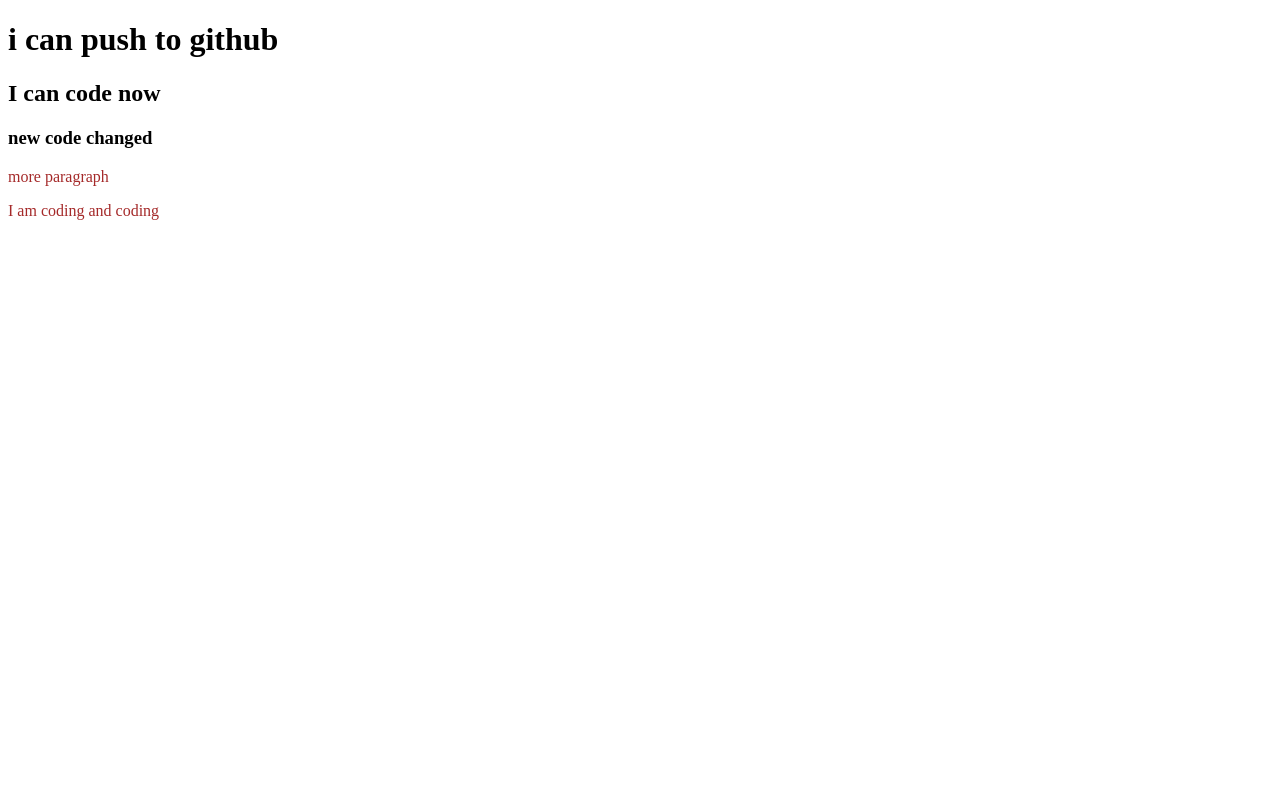
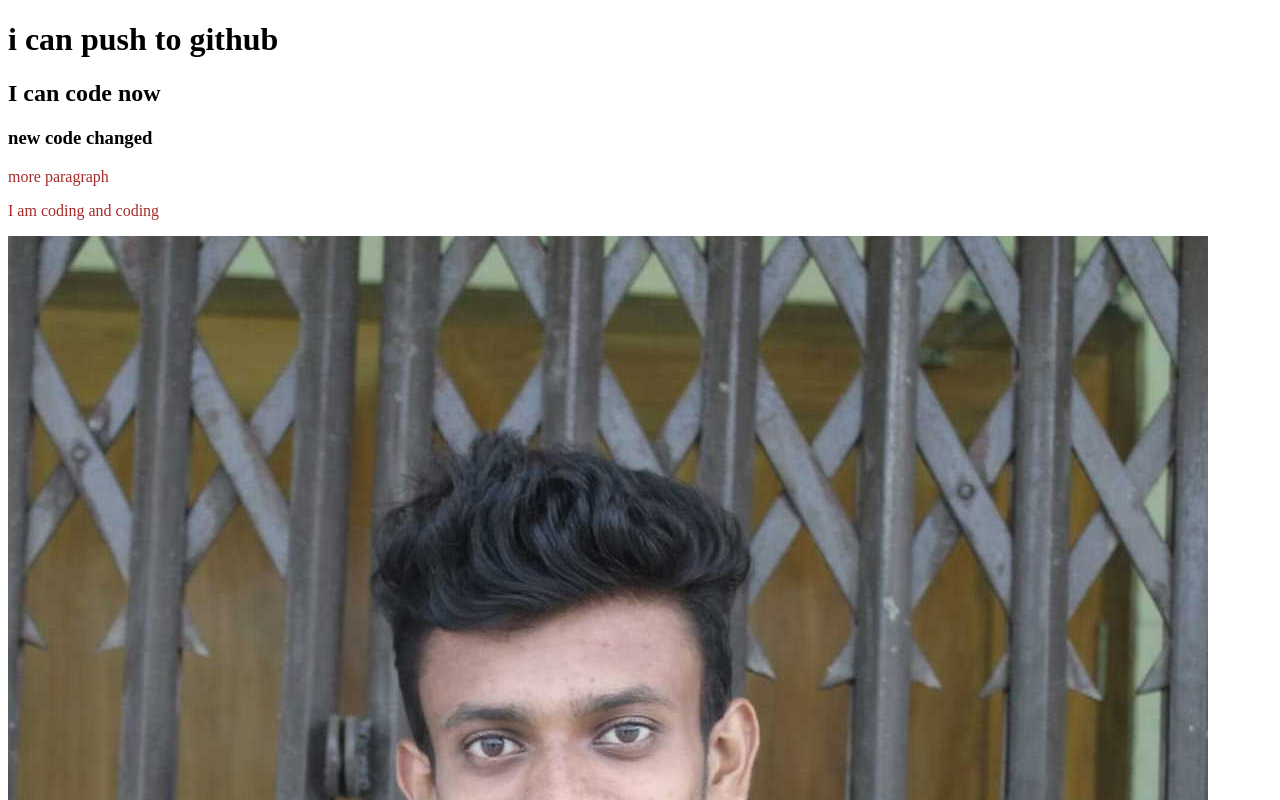
Before and after one commit to alrafi2021/my-first-repo, a plain HTML site: page index.html in a window 1280 px wide. Shown: the top 800 px of the page. Drawn offline with Linux system fonts and the light colour scheme.

Commit message:
image added

```diff
--- a/index.html
+++ b/index.html
@@ -13,6 +13,7 @@
     <h3>new code changed</h3>
     <p>more paragraph</p>
     <p>I am coding and coding</p>
+    <img src="alrafi.jpg" alt="">
 
 </body>
 </html>
```
Also changed, not shown: alrafi.jpg (added).
